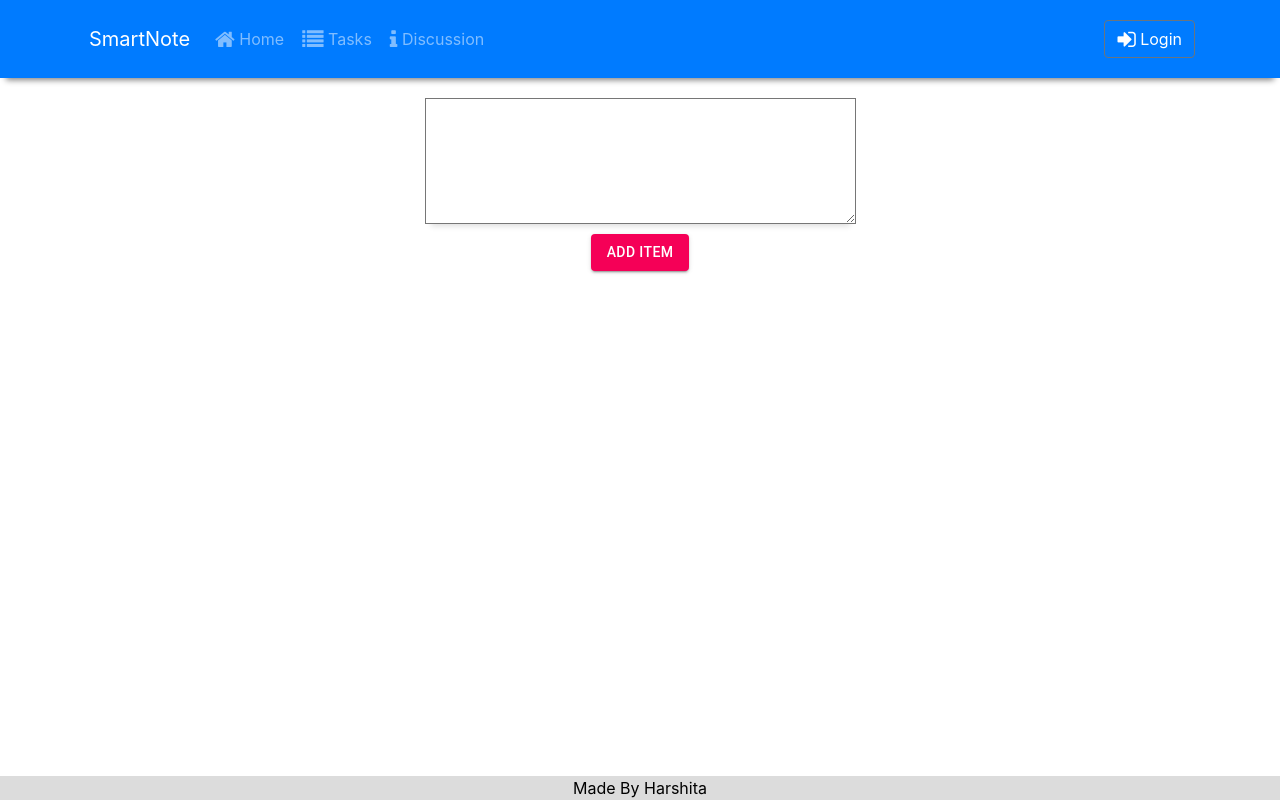
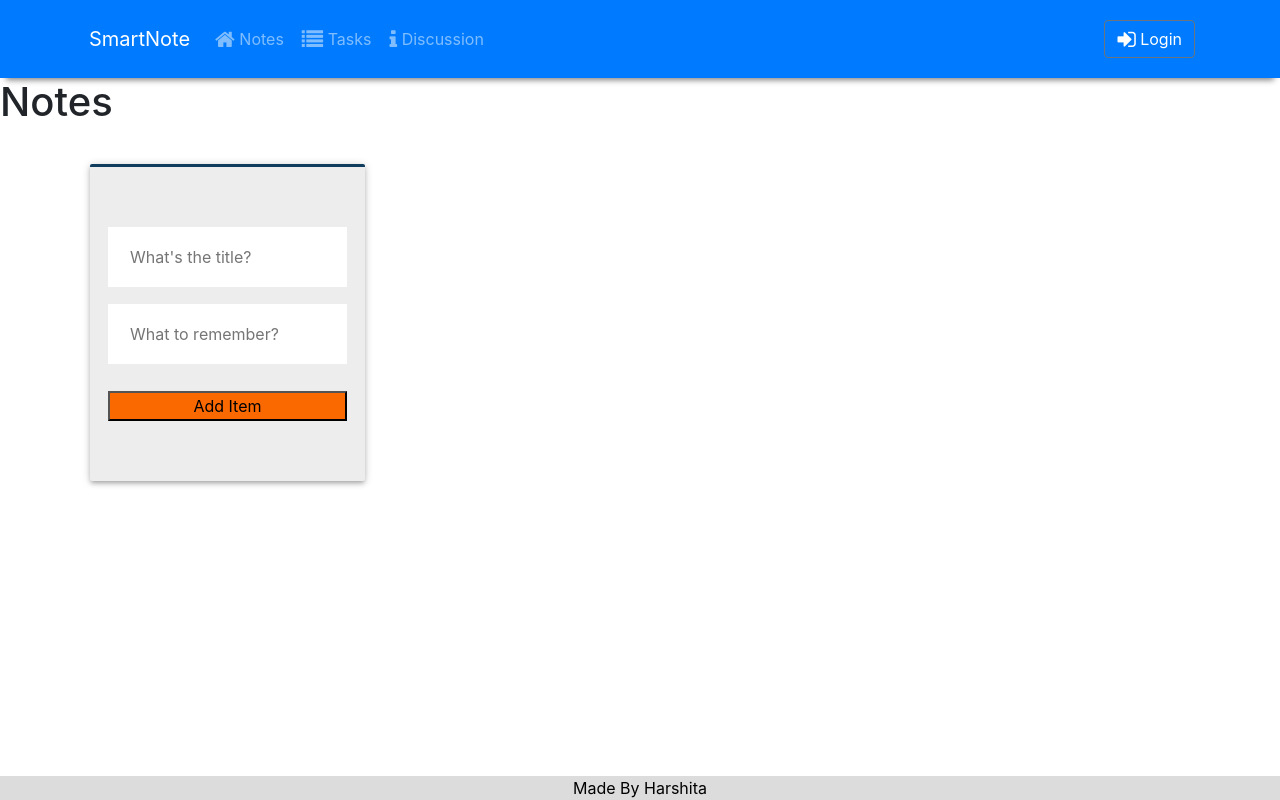
Before and after one commit to Harshita-Kanal/Smart-Note-Taker, a React (Create React App) app: page /note in a window 1280 px wide. Built offline with nearby package versions, Linux system fonts and the light colour scheme.

Commit message:
Added routing and components

```diff
--- a/package.json
+++ b/package.json
@@ -14,6 +14,8 @@
     "react": "^16.13.1",
     "react-dom": "^16.13.1",
     "react-popper": "^2.2.3",
+    "react-router": "^5.2.0",
+    "react-router-dom": "^5.2.0",
     "react-scripts": "3.4.1",
     "reactstrap": "^8.5.1",
     "websocket-extensions": "^0.1.4"
--- a/public/index.html
+++ b/public/index.html
@@ -10,6 +10,8 @@
       content="Web site created using create-react-app"
     />
     <link rel="apple-touch-icon" href="%PUBLIC_URL%/logo192.png" />
+    <link rel="stylesheet" href="https://fonts.googleapis.com/css?family=Open+Sans">
+    <link rel="stylesheet" href="https://maxcdn.bootstrapcdn.com/font-awesome/4.7.0/css/font-awesome.min.css">
     <!--
       manifest.json provides metadata used when your web app is installed on a
       user's mobile device or desktop. See https://developers.google.com/web/fundamentals/web-app-manifest/
--- a/src/App.js
+++ b/src/App.js
@@ -4,14 +4,40 @@ import './App.css';
 import Header from './components/Header';
 import Footer from './components/Footer';
 import Summarize from './components/SummarizeComponent';
-
+import {BrowserRouter} from 'react-router-dom'
+import { Link, Route, Switch } from 'react-router-dom';
+import Note from './components/NoteComponent';
+import Discussion from './components/DiscussionComponent';
+import Task from './components/TaskComponent';
 class App extends Component {
 
   render() {
   return (
     <div>
-     <Header />
-     <Summarize />
+    <Header />
+    <BrowserRouter>
+        <Switch>
+        <Route
+          path="/note"
+          component={Note}
+          exact
+        />
+        <Route
+          path="/tasks"
+          component={Task}
+        />
+        <Route
+          path="/discussions"
+          component={Discussion}
+        />
+        <Route
+            path=""
+            component={Summarize}
+        />
+
+        </Switch>
+    </BrowserRouter>
+     {/* <Summarize /> */}
      <Footer />
     </div>
   );
--- /dev/null
+++ b/src/components/DiscussionComponent.js
@@ -0,0 +1,14 @@
+import React, { Component } from 'react';
+
+class Discussion extends Component {
+
+    render() {
+        return (
+            <div>
+                <h1>Discussion</h1>
+            </div>
+        );
+    }
+}
+
+export default Discussion;
--- a/src/components/Header.js
+++ b/src/components/Header.js
@@ -3,6 +3,8 @@ import {
     Navbar, NavbarBrand, Nav, NavbarToggler, NavItem, Button, NavLink
 } from 'reactstrap';
 import { Collapse } from 'reactstrap';
+
+
 import './header.css';
 
 class Header extends Component {
@@ -37,16 +39,18 @@ return (
         <Collapse isOpen={this.state.isNavOpen} navbar >
             <Nav navbar className = "item">
                 <NavItem >
-                    <NavLink href="" className="btn"><span className="fa fa-home fa-lg"></span> Home </NavLink>
+                    <NavLink href="/note" className="btn">
+                        <span className="fa fa-home fa-lg"></span> Notes </NavLink>
                 </NavItem>
                 <NavItem>
-                    <NavLink href="" className="btn"><span className="fa fa-list fa-lg"></span> Tasks </NavLink>
+                    <NavLink href="/tasks" className="btn"><span className="fa fa-list fa-lg"></span> Tasks </NavLink>
                 </NavItem>
                 <NavItem>
-                    <NavLink href="" className="btn" ><span className="fa fa-info fa-lg"></span> Discussion </NavLink>
+                    <NavLink href="/discussions" className="btn" ><span className="fa fa-info fa-lg"></span> Discussion </NavLink>
                 </NavItem>
 
             </Nav>
+
             <Nav className="ml-auto" navbar>
 
                 <NavItem>
--- /dev/null
+++ b/src/components/Note.css
@@ -0,0 +1,114 @@
+.parent {
+  font-family: 'Open Sans', sans-serif;
+  background-color: #fff;
+  border-radius: 20px;
+}
+
+
+
+
+.containeritem {
+  display: flex;
+  max-width: 1100px;
+  margin: 0 auto;
+  padding-top: 30px;
+}
+
+.wrapper {
+  max-width: 1100px;
+  margin: 0 auto;
+}
+
+.add-item {
+  border-radius: 2px;
+  border-top: 3px solid #103D5D;
+  margin-right: 50px;
+  background-color: rgb(237, 237, 237);
+  padding: 60px 18px;
+  box-shadow: 0 3px 4px 0 rgba(0,0,0,.14), 0 3px 3px -2px rgba(0,0,0,.12), 0 1px 8px 0 rgba(0,0,0,.2);
+  margin-bottom: 34px;
+  width: 25%;
+  margin-right: auto;
+}
+
+.display-item {
+  width: 65%;
+  margin-left: 50px;
+}
+
+.display-item button {
+  margin-top: 20px;
+  margin-left: auto;
+  display: block;
+}
+
+.add-item form {
+  width: 100%;
+  overflow: hidden;
+}
+
+.inputitem {
+  font-size: 22px;
+  color: #000;
+  padding: 18px 22px;
+  font-size: 16px;
+  margin-bottom: 17px;
+  border: 0;
+  display: block;
+  width: 100%;
+}
+
+/* ul {
+  display: flex;
+  flex-wrap: wrap;
+  margin: 0;
+  padding: 0;
+} */
+/*
+li {
+  width: calc(50% - 50px);
+  list-style-type: none;
+  margin-right: 50px;
+  background-color: rgb(237, 237, 237);
+  color: #000;
+  margin-bottom: 30px;
+  box-shadow: 0 3px 4px 0 rgba(0,0,0,.14), 0 3px 3px -2px rgba(0,0,0,.12), 0 1px 8px 0 rgba(0,0,0,.2);
+}
+
+h2 {
+  padding: 0;
+  margin: 0;
+  font-weight: 400;
+} */
+
+li h3 {
+  background-color: #103D5D;
+  margin: 0;
+  color: #fff;
+  font-weight: 300;
+  padding: 15px;
+}
+
+li p {
+  padding: 15px;
+}
+
+.formbutton {
+  width: 100%;
+  margin-top: 10px;
+   background-color: #FA6900;
+  cursor: pointer;
+}
+
+.buttonitem {
+  border-radius: 2px;
+  min-width: 88px;
+  background-color: #FA6900;
+  cursor: pointer;
+  border: 0;
+  min-width: 120px;
+  color: #fff;
+  font-size: 14px;
+  box-shadow: 0 2px 5px 0 rgba(0,0,0,.26);
+  padding: 10px 6px;
+}
--- a/src/components/NoteComponent.js
+++ b/src/components/NoteComponent.js
@@ -1,11 +1,42 @@
 import React, { Component } from 'react';
+import './Note.css'
 
 class Note extends Component {
+constructor(props){
+    super(props);
+    this.state = {
+        title: '',
+        itembody: ''
+    }
+    this.handleChange = this.handleChange.bind(this);
+}
+
+    handleChange(e) {
+        this.setState({
+            [e.target.name]: e.target.value
+        });
+        console.log(this.state);
+    }
 
     render() {
         return (
             <div>
                 <h1>Notes</h1>
+                <div className="containeritem">
+                    <section className='add-item'>
+                        <form>
+                            <input className="inputitem" type="text" name="title" placeholder="What's the title?" onChange={this.handleChange} value={this.state.title} />
+                            <input className="inputitem" type="text" name="itembody" placeholder="What to remember?" onChange={this.handleChange} value={this.state.itembody} />
+                            <button className = "formbutton">Add Item</button>
+                        </form>
+                    </section>
+                    <section className='display-item'>
+                        <div className='wrapper'>
+                            <ul>
+                            </ul>
+                        </div>
+                    </section>
+                </div>
             </div>
         );
     }
--- /dev/null
+++ b/src/components/TaskComponent.js
@@ -0,0 +1,14 @@
+import React, { Component } from 'react';
+
+class Task extends Component {
+
+    render() {
+        return (
+            <div>
+                <h1>Tasks</h1>
+            </div>
+        );
+    }
+}
+
+export default Task;
```
Also changed, not shown: 1 other file (tests, documents, lock files or other folders).
